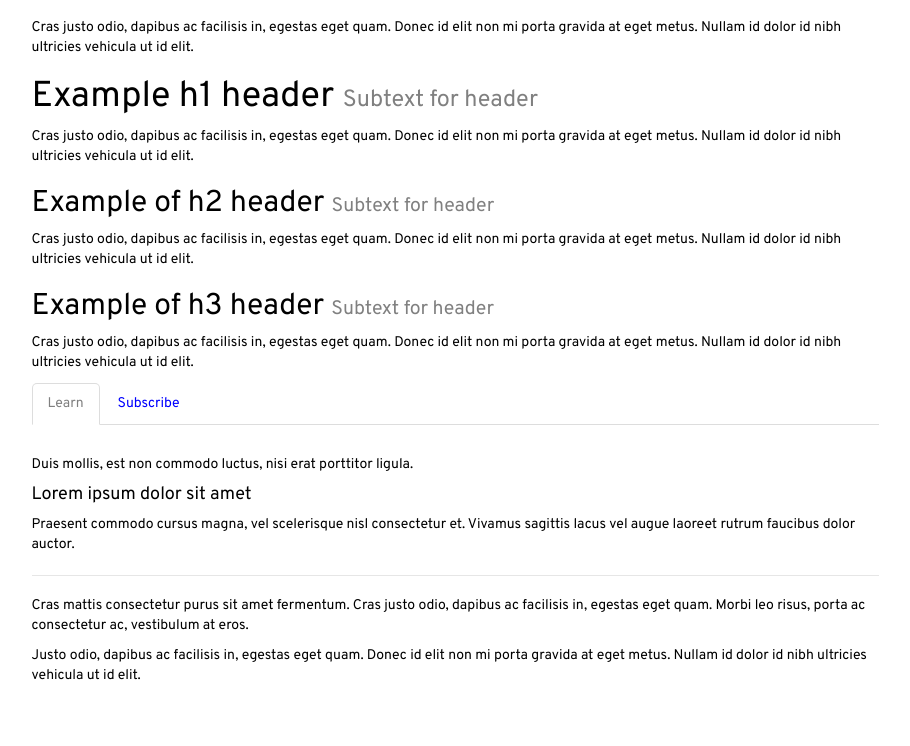
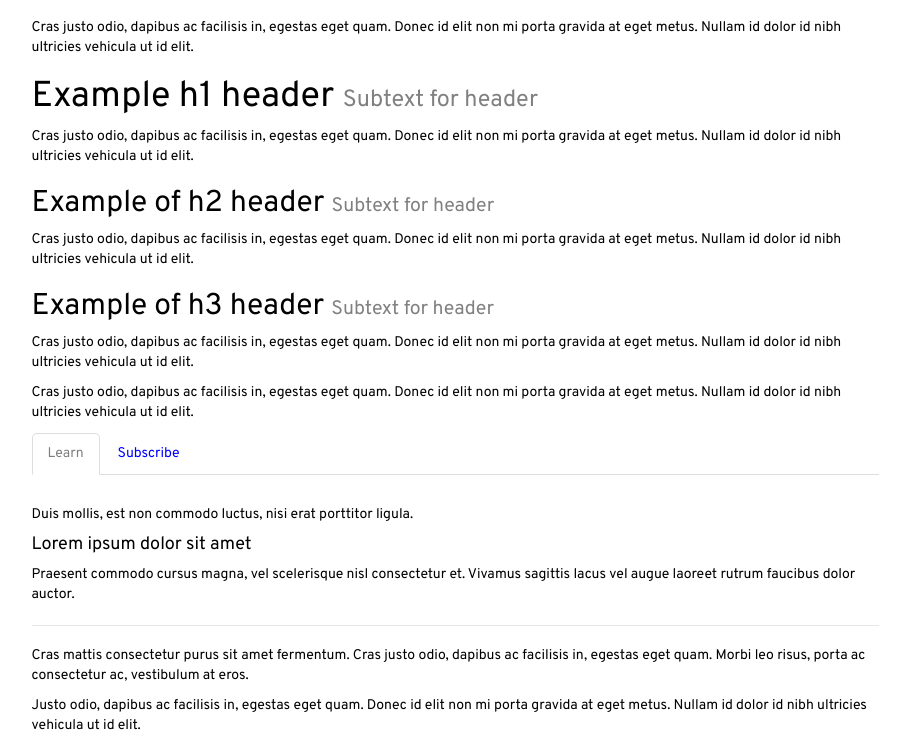
Before and after one commit to santiesteban/brutstrap, a website: page views/demo-home.html in a window 1280 px wide. Shown: the part 1592-2338 px from the top of the page, without its empty margins (331-1241 px from the left). Before the commit the page ends 2288 px from the top, so only its background shows below. Drawn offline with nearby package versions, Linux system fonts and the light colour scheme.

Commit message:
Making an inoccuous change
Just to test.

```diff
--- a/views/demo-home.html
+++ b/views/demo-home.html
@@ -223,6 +223,7 @@
             <p>Cras justo odio, dapibus ac facilisis in, egestas eget quam. Donec id elit non mi porta gravida at eget metus. Nullam id dolor id nibh ultricies vehicula ut id elit.</p>
             <h2>Example of h3 header <small>Subtext for header</small></h3>
             <p>Cras justo odio, dapibus ac facilisis in, egestas eget quam. Donec id elit non mi porta gravida at eget metus. Nullam id dolor id nibh ultricies vehicula ut id elit.</p>
+            <p>Cras justo odio, dapibus ac facilisis in, egestas eget quam. Donec id elit non mi porta gravida at eget metus. Nullam id dolor id nibh ultricies vehicula ut id elit.</p>
             <div>
               <!-- Nav tabs -->
               <ul class="nav nav-tabs" role="tablist" style="margin-bottom: 30px">
```
Also changed, not shown: 1 other file.
